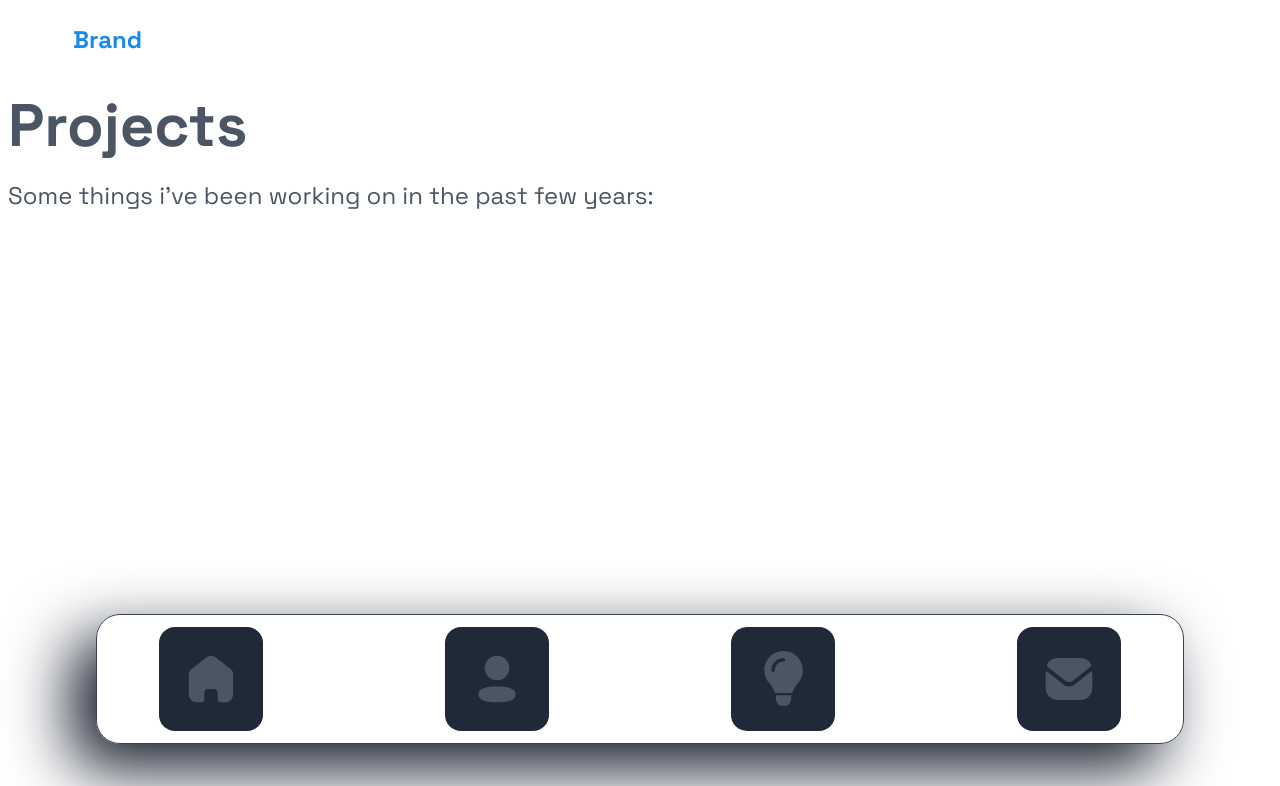
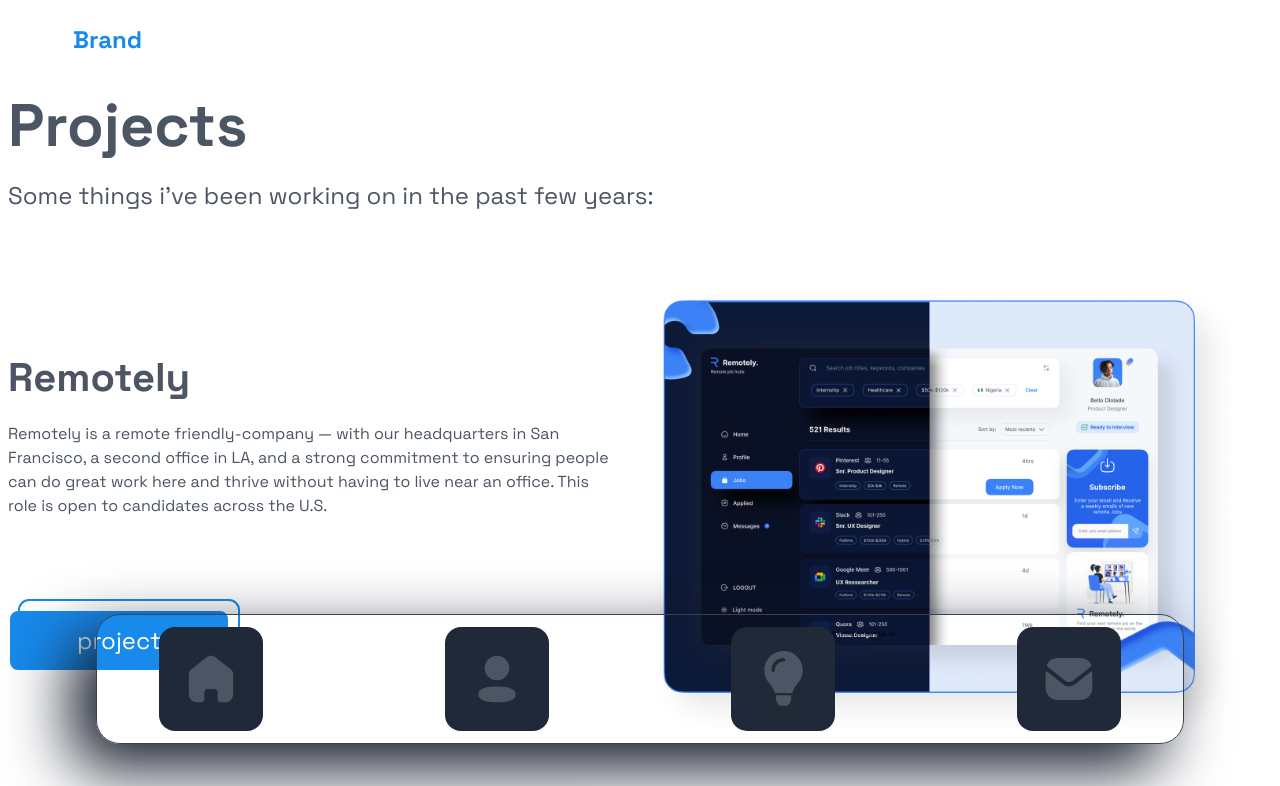
Before and after one commit to Nurmuhammad032/portfolio, a Next.js app: page /projects in a window 1280 px wide. Shown: the top 786 px of the page. Built offline with nearby package versions, Linux system fonts and the light colour scheme.

Commit message:
added project page

```diff
--- /dev/null
+++ b/components/Project.jsx
@@ -0,0 +1,10 @@
+const Project = () => {
+  return (
+    <div className="w-full md:w-[15rem] h-[5rem]">
+      <div></div>
+      <img src="/images/port1.png" alt="project" className="w-full h-full object-cover" />
+    </div>
+  );
+};
+
+export default Project;
--- a/components/index.ts
+++ b/components/index.ts
@@ -1,2 +1,3 @@
 export { default as AppBar } from "./AppBar";
 export { default as LinkComponent } from "./LinkComponent";
+export { default as Project } from "./Project";
--- a/pages/about.tsx
+++ b/pages/about.tsx
@@ -7,11 +7,11 @@
       <div className="main-container">
         <div className="mb-[46px]">
           <h1 className="heading">About Me 👨‍</h1>
-          <p className=" text-customBlack dark:text-white text-2xl">
+          <p className="text-2xl">
             A brief intro to who i am and how i do what i do:
           </p>
         </div>
-        <h1 className=" text-customBlack dark:text-white text-2xl">
+        <h1 className="text-2xl">
           I am <span className="font-bold text-[40px]">Nurmuhammad</span>
         </h1>
 
@@ -28,7 +28,9 @@
             best for your business.
           </p>
         </div>
+        <div className="mt-28">
         <LinkComponent url="contact" text="Say Hello" />
+        </div>
       </div>
     </section>
   );
--- a/pages/index.tsx
+++ b/pages/index.tsx
@@ -8,7 +8,7 @@
     <section className="app__section">
       <div>
         <div className="main-container">
-          <h1 className="dark:text-white xl:text-[60px] lg:text-[50px] md:text-[36px] text-[28px] font-bold xl:leading-[97px] lg:leading-[77px] md:leading-[57px] leading-[42px] text-customBlack">
+          <h1 className="xl:text-[60px] lg:text-[50px] md:text-[36px] text-[28px] font-bold xl:leading-[97px] lg:leading-[77px] md:leading-[57px] leading-[42px]">
             Hello!👋🏻 <br /> My name is Ololade <br /> I'm a Frontend{" "}
             <span
               className="font-bold"
@@ -22,12 +22,13 @@
               Developer
             </span>
           </h1>
-          <p className="lg:text-2xl text-xs dark:text-white text-customBlack mt-7">
+          <p className="lg:text-2xl text-xs mt-7">
             Let me help you grow your business and make your product look pretty
             while at it{" "}
           </p>
-
-          <LinkComponent url={"contact"} text="Say Hello" />
+          <div className="mt-28">
+            <LinkComponent url={"contact"} text="Say Hello" />
+          </div>
         </div>
       </div>
     </section>
--- a/pages/projects.tsx
+++ b/pages/projects.tsx
@@ -1,13 +1,57 @@
 import React from "react";
+import { LinkComponent, Project } from "../components";
+import { Project } from "../types";
+
+const project: Project[] = [
+  {
+    title: "Remotely",
+    info: "Remotely is a remote friendly-company — with our headquarters in San Francisco, a second office in LA, and a strong commitment to ensuring people can do great work here and thrive without having to live near an office. This role is open to candidates across the U.S.",
+    imgUrl: "/images/port1.png",
+    link: "https://google.com",
+  },
+  {
+    title: "Remotely",
+    info: "Remotely is a remote friendly-company — with our headquarters in San Francisco, a second office in LA, and a strong commitment to ensuring people can do great work here and thrive without having to live near an office. This role is open to candidates across the U.S.",
+    imgUrl: "/images/port1.png",
+    link: "https://google.com",
+  },
+];
 
 const projects = () => {
   return (
     <section className="app__section">
       <div className="main-container">
-        <h1 className="heading">Projects </h1>
-        <p className="info mt-6">
-          Some things i've been working on in the past few years:
-        </p>
+        <div className="mb-16">
+          <h1 className="heading">Projects </h1>
+          <p className="info mt-6">
+            Some things i've been working on in the past few years:
+          </p>
+        </div>
+        <div>
+          {project.map((pr: Project, i) => (
+            <div className="project__info-wrapper mb-5">
+              <div className="lg:w-[48%] mx-auto md:w-4/5 w-full">
+                <a href="" className="block 2xl:w-[550px] w-full">
+                  <img src={pr.imgUrl} alt="project" className="w-full" />
+                </a>
+              </div>
+              <div className="lg:w-[48%] lg:flex flex-col h-auto justify-evenly">
+                <div>
+                  <h1 className="xl:text-[40px] lg:text-4xl md:text-2xl text-lg font-bold mb-6">
+                    {pr.title}
+                  </h1>
+                  <p className="text-[16px]">{pr.info}</p>
+                </div>
+                <div className="mt-12 lg:mt-0">
+                  <LinkComponent url="htts://google.com" text="project" />
+                </div>
+              </div>
+            </div>
+          ))}
+        </div>
+        <div>
+          <Project />
+        </div>
       </div>
     </section>
   );
--- a/styles/globals.css
+++ b/styles/globals.css
@@ -6,7 +6,7 @@
 
 @layer base {
   body {
-    @apply bg-white  dark:bg-customInk font-Space;
+    @apply bg-white  dark:bg-customInk dark:text-white text-customBlack font-Space;
   }
 }
 
@@ -23,7 +23,7 @@
   }
 
   .app__link {
-    @apply border-2 mt-28 ml-[10px] relative border-customBlue rounded-[11px] w-[222px] h-[63px];
+    @apply border-2 ml-[10px] relative border-customBlue rounded-[11px] w-[222px] h-[63px];
   }
 
   .app__link a {
@@ -44,4 +44,12 @@
   .info {
     @apply text-customBlack dark:text-white xl:text-2xl text-[16px] leading-9;
   }
+
+  .project__info-wrapper{
+    @apply lg:flex justify-between
+  }
+
+  .project__info-wrapper:nth-child(odd) {
+    @apply flex-row-reverse
+  }
 }
--- /dev/null
+++ b/types.d.ts
@@ -0,0 +1,6 @@
+export interface Project {
+  title: string;
+  info: string;
+  imgUrl: string;
+  link: string;
+}
```
Also changed, not shown: public/images/port1.png (added).
